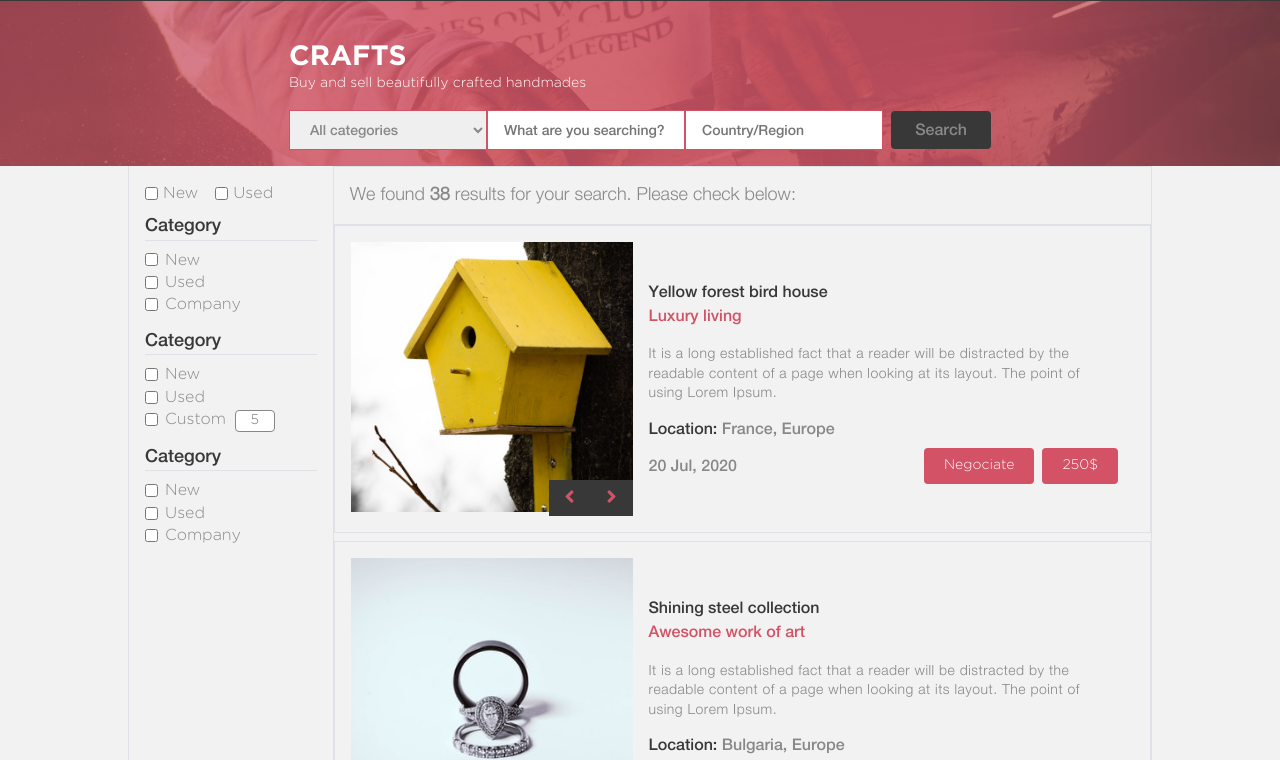
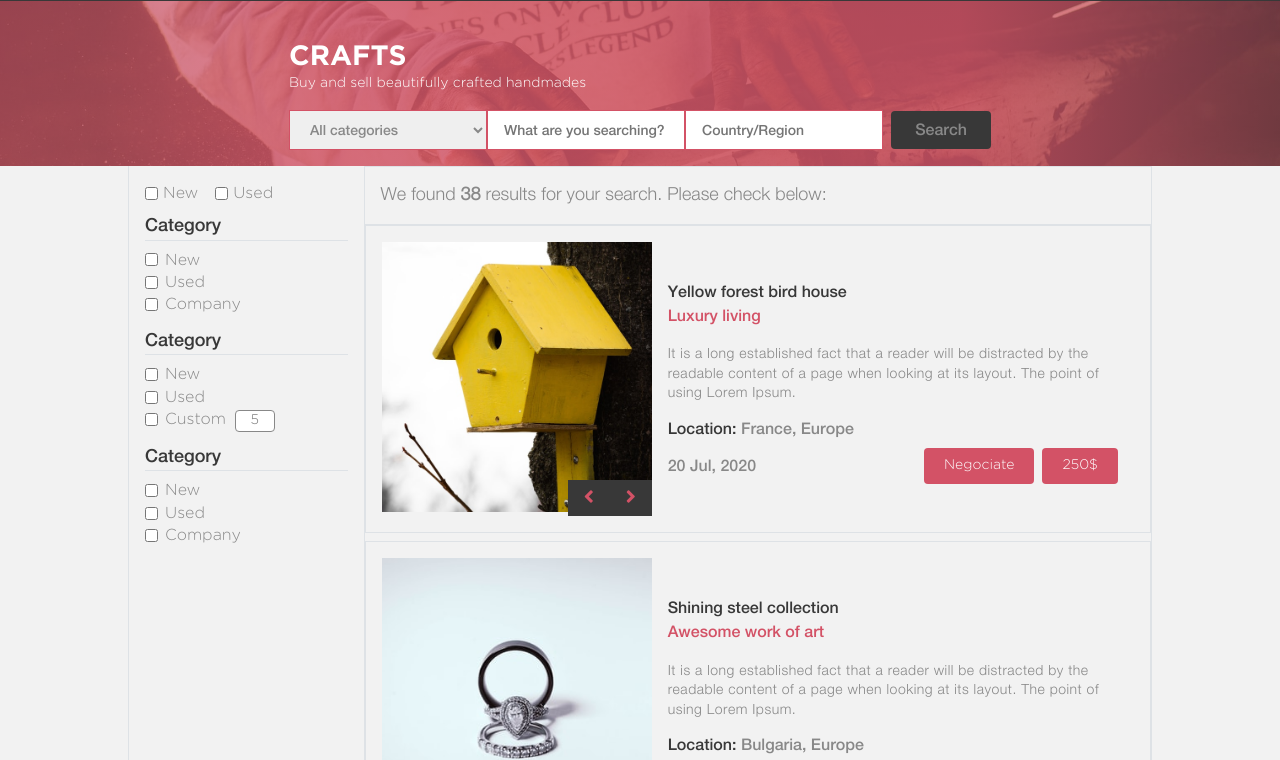
Before and after one commit to cristianCeamatu/microverse-HTML-CSS-capstone-project-online-shop-for-electronics, a website: page search.html in a window 1280 px wide. Shown: the part 40-800 px from the top of the page. Drawn offline with nearby package versions, Linux system fonts and the light colour scheme.

Commit message:
increase aside filters width for the custom input

```diff
--- a/styles/scss/app.scss
+++ b/styles/scss/app.scss
@@ -486,7 +486,7 @@ img {
   }
 
   .search-grid-container {
-    grid-template-columns: 20% 80%;
+    grid-template-columns: 23% 77%;
 
     .search-filters {
       border-bottom: 1px solid #dee2e6;
```
Also changed, not shown: styles/app.css.
